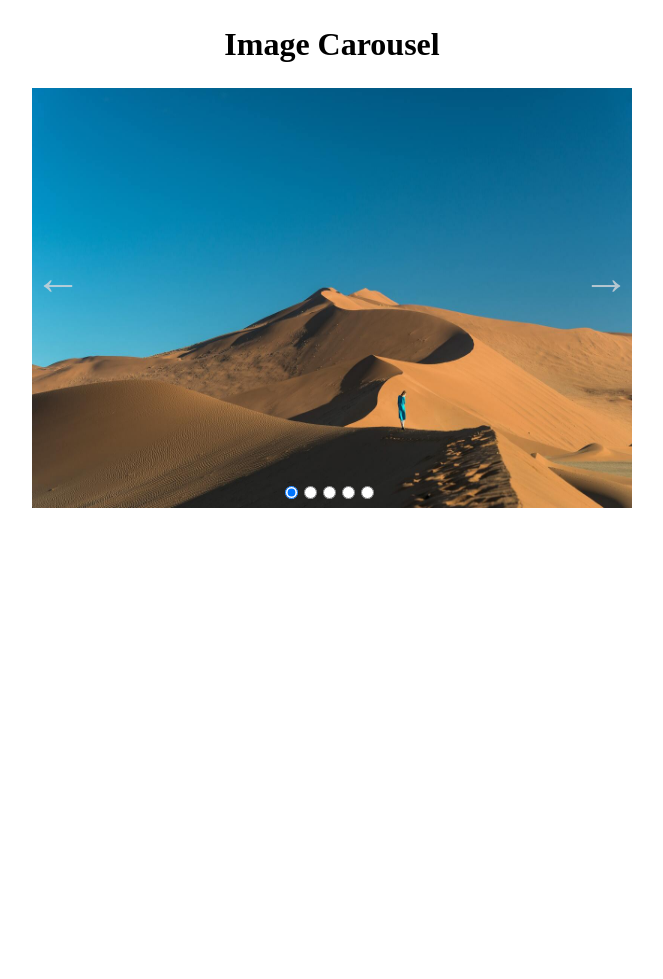
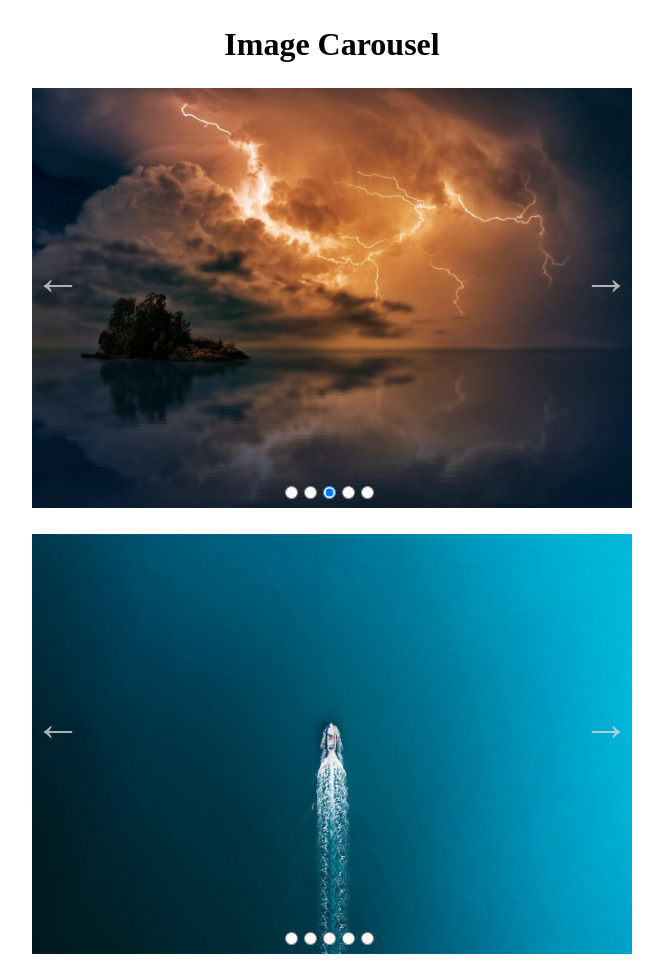
Before and after one commit to gyanasluitel/leapfrog-assignments, a plain HTML site: page javascript/assignments/image-carousel-with-hold-times/index.html in a window 1280 px wide. Shown: the whole page, without its empty margins (308-971 px from the left). Before the commit the page ends 800 px from the top, so only its background shows below. Drawn offline with Linux system fonts and the light colour scheme.

Commit message:
autoplay added

```diff
--- a/javascript/assignments/image-carousel-with-hold-times/index.html
+++ b/javascript/assignments/image-carousel-with-hold-times/index.html
@@ -19,6 +19,16 @@
             <img src="./images/img5.jpg" alt="Image">
         </div>
     </div>
+
+    <div class="carousel-container-2">
+        <div class="carousel-image-wrapper">
+            <img src="./images/img6.jpg" alt="Image">
+            <img src="./images/img7.jpg" alt="Image">
+            <img src="./images/img8.jpg" alt="Image">
+            <img src="./images/img9.jpg" alt="Image">
+            <img src="./images/img10.jpg" alt="Image">
+        </div>
+    </div>
     <script src="./js/index.js"></script>
 </body>
 </html>
--- a/javascript/assignments/image-carousel-with-hold-times/js/index.js
+++ b/javascript/assignments/image-carousel-with-hold-times/js/index.js
@@ -1,5 +1,5 @@
 class Carousel {
-    constructor(container) {
+    constructor(container, {transitionTime, holdTime}) {
         // Current Index of Image
         this.currentIndex = 0;
 
@@ -7,24 +7,26 @@ class Carousel {
         this.height = "420px";
         this.position = 0;
         this.indicatorList = [];
-
-        this.transitionSpeed = 30;
+        this.holdTime = holdTime;
+        // this.transitionSpeed= transitionTime;
+        this.transitionSpeed = (parseInt(this.width) / transitionTime);
+        this.autoPlayInterval = null;
 
         // CAROUSEL
         this.carouselContainer = document.querySelector(container);
         this.carouselContainer.style.width = this.width;
         this.carouselContainer.style.height = this.height;
-        this.carouselContainer.style.margin = "0 auto";
+        this.carouselContainer.style.margin = "2% auto";
         this.carouselContainer.style.position = "relative";
         this.carouselContainer.style.overflow = "hidden";
 
 
         // // CAROUSEL WRAPPER AND IMAGES
-        this.carouselImageWrapper = document.querySelector(".carousel-image-wrapper");
+        this.carouselImageWrapper = this.carouselContainer.querySelector(".carousel-image-wrapper");
         this.carouselImageWrapper.style.position = "absolute";
         this.carouselImageWrapper.style.left = "-0px";
 
-        this.images = document.querySelectorAll(".carousel-image-wrapper img");
+        this.images = this.carouselContainer.querySelectorAll(".carousel-image-wrapper img");
         this.imagesLength = this.images.length;
         this.carouselImageWrapper.style.width = (parseInt(this.width) * this.imagesLength) + "px";
 
@@ -99,6 +101,8 @@ class Carousel {
         this.carouselContainer.appendChild(this.rightButton);
 
         this.indicatorButtons();
+
+        this.autoPlay();
     }
 
 
@@ -165,6 +169,7 @@ class Carousel {
 
     // IMAGE TRANSITION ANIMATION
     imageAnimate = () => {
+        clearInterval(this.autoPlayInterval);
         let startAnimation = window.requestAnimationFrame(this.imageAnimate);
         if (this.position === - (this.currentIndex * parseInt(this.width))) {
             window.cancelAnimationFrame(startAnimation);
@@ -176,8 +181,27 @@ class Carousel {
 
         this.carouselImageWrapper.style.left = this.position + "px";
         this.indicatorList[this.currentIndex].checked = true;
+
+        clearInterval(this.autoPlayInterval);
+        this.autoPlay();
     }
+
+    autoPlay = () => {
+        this.autoPlayInterval = setInterval(() => {
+            if (this.currentIndex < this.imagesLength - 1) {
+                this.currentIndex++;
+            } else {
+                this.currentIndex = 0;
+            }
+
+            // this.currentIndex = (this.currentIndex + 1) % this.imagesLength
+            // this.indicatorList[this.currentIndex].checked = true;
+            this.imageAnimate();
+        }, this.holdTime);
+    };
 }
 
 
-const carousel = new Carousel(".carousel-container");
+const carousel = new Carousel(".carousel-container", {transitionTime: "20", holdTime: "2000"});
+
+const carousel2 = new Carousel(".carousel-container-2", {transitionTime: "20", holdTime: "4000"});
```
